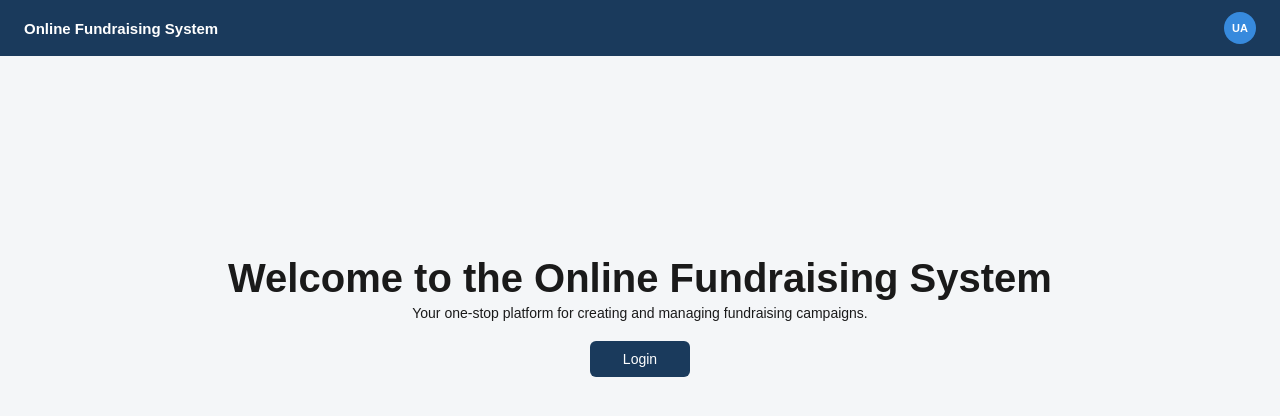
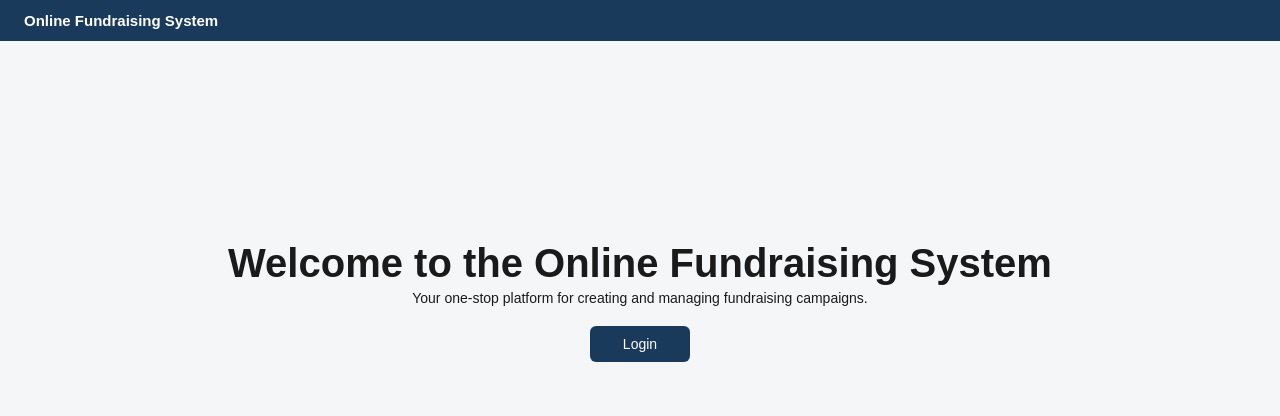
Before and after one commit to reallymeh/CSIT314-T01-gohelpme, a Flask app: page /user/homepage in a window 1280 px wide. Shown: the top 416 px of the page. Run offline with Flask 3, Linux system fonts and the light colour scheme.

Commit message:
Update HomePage.html
delete UA icon

```diff
--- a/templates/HomePage.html
+++ b/templates/HomePage.html
@@ -12,9 +12,6 @@
     {% endif %}
     <div class="topbar">
         <span class="topbar-logo">Online Fundraising System</span>
-        <div class="topbar-user">
-            <div class="avatar">UA</div>
-        </div>
     </div>
     <div class="title">
         <div class="page-title">
```
